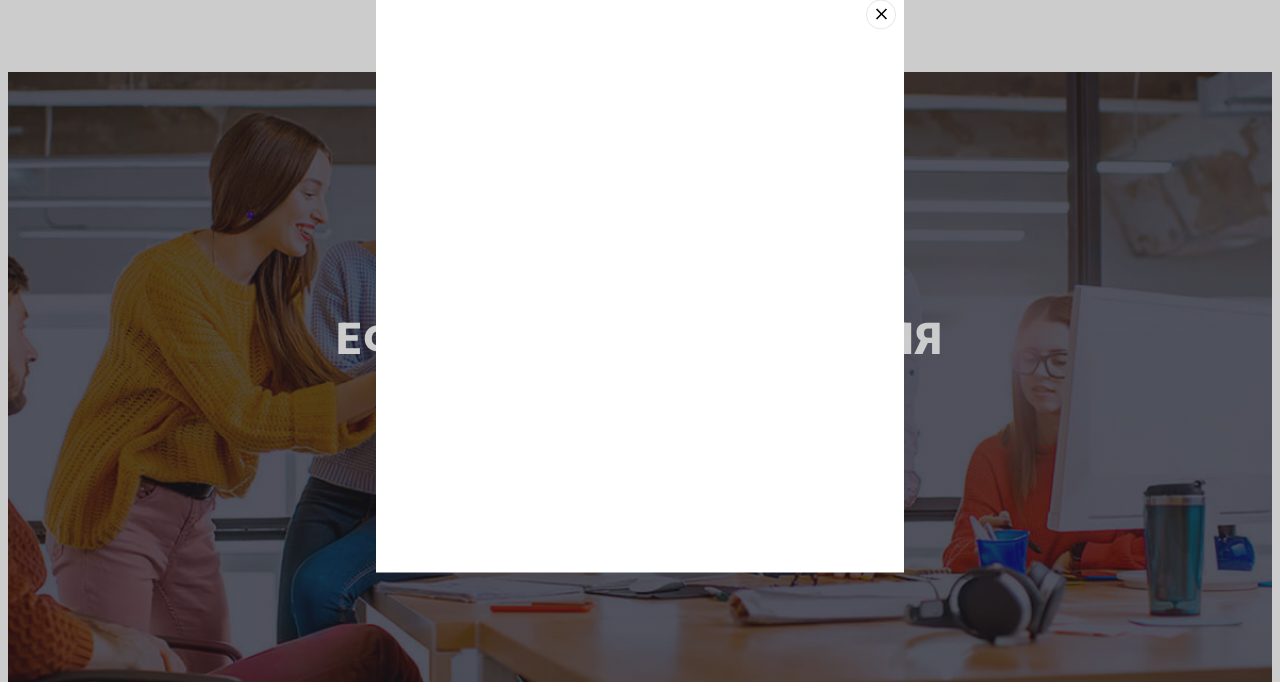
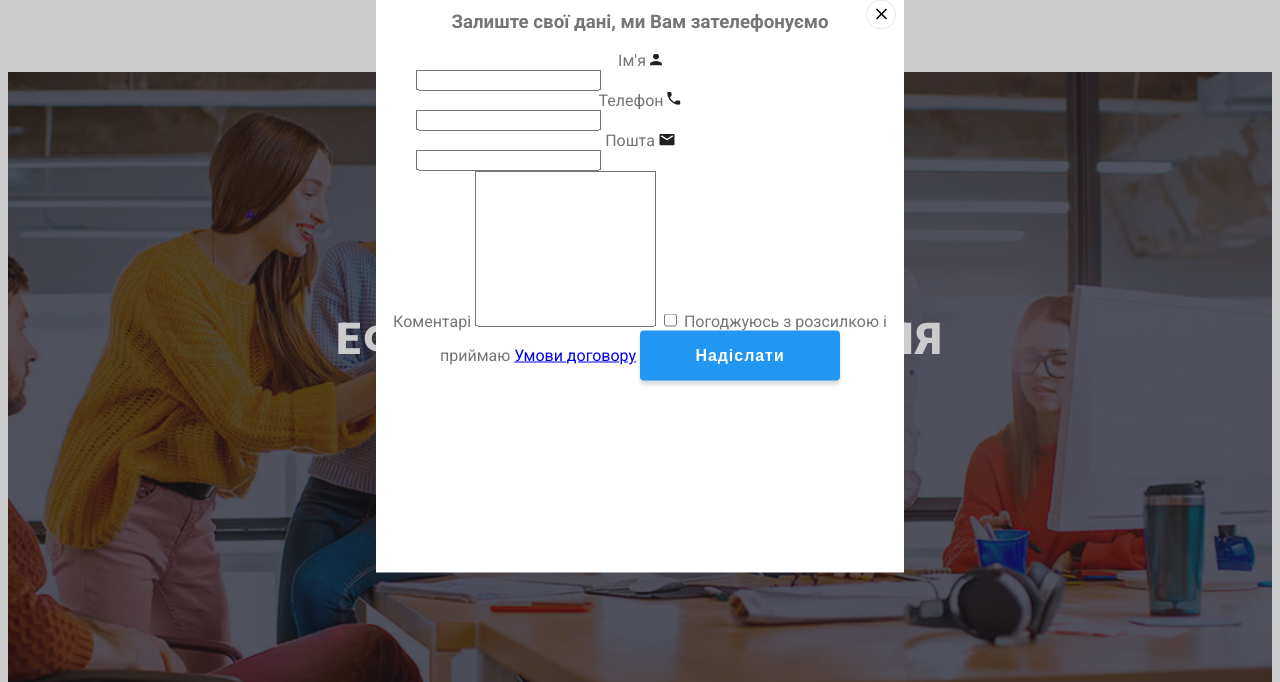
Before and after one commit to artdobro/goit-homework-modal, a plain HTML site: page index.html in a window 1280 px wide. Both pictures are taken after a click on the button "Замовити послугу". Shown: the part 118-800 px from the top of the page. Drawn offline with Linux system fonts and the light colour scheme.

Commit message:
добавлена форма

```diff
--- a/index.html
+++ b/index.html
@@ -49,6 +49,46 @@
             <div class="backdrop is-hidden" data-modal>
                 <div class="modal">
                     <button type="button" class="modal-button" data-modal-close></button>
+                    <!-- Формальная форма -->
+                    <form class="form js-speaker-form" >
+                        <h3>Залиште свої дані, ми Вам зателефонуємо</h3>
+                        <label for="user-name">Ім'я</label>
+                        <img src="./svg/form-name.svg" alt="mini human">
+                        <input
+                            class="form-field"
+                            type="text" name=""
+                            id="user-name"
+                            autocomplete="on">
+                        <label for="user-tel">Телефон</label>
+                        <img src="./svg/form-tel.svg" alt="">
+                        <input
+                            class="form-field"
+                            type="tel" name=""
+                            id="user-tel"
+                            autocomplete="on">
+
+                        <label for="user-mail">Пошта</label>
+                        <img src="./svg/form-mail.svg" alt="">
+                        <input
+                            class="form-field"
+                            type="mail"
+                            name=""
+                            id="user-mail"
+                            autocomplete="on">
+                        <label for="comments">Коментарі</label>
+                        <textarea
+                            class="textarea"
+                            name="comments"
+                            id="comments"
+                            rows="10"
+                            placeholder="Введіть коментар">
+                        </textarea>
+                        <label class="field-label">
+                            <input type="checkbox" name="checkbox" value="checkbox">
+                            Погоджуюсь з розсилкою і приймаю
+                           <a href="./" >Умови договору</a>
+                           <button type="submit" class="form-button">Надіслати</button>
+                    </form>
                 </div>
             </div>
         </section>
@@ -115,7 +155,8 @@
                         </li>
                         <li><img class="img1" src="./img/snova-komputer.jpg" width="200" alt="Красивый компьютер №2">
                         </li>
-                        <li><img class="img1" src="./img/colors.jpg" width="200" alt="Красивый компьютер №3"></li>
+                        <li><img class="img1" src="./img/colors.jpg" width="200" alt="Красивый компьютер №3">
+                        </li>
                     </ul>
                 </div>
 
```
Also changed, not shown: js/form.js (added, +13 -0 lines).
